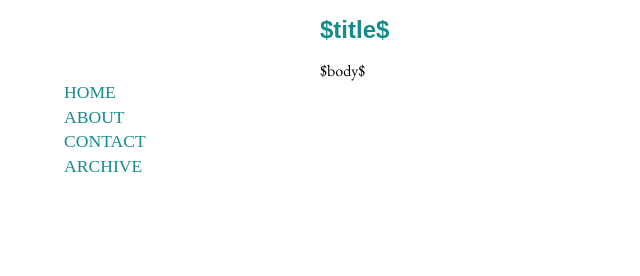
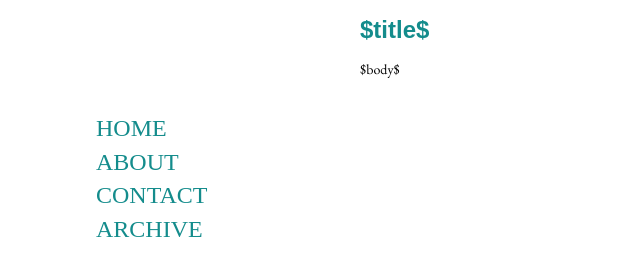
Before and after one commit to bergey/bergey.github.io, a plain HTML site: page templates/default.html in a window 1280 px wide. Shown: the whole page, without its empty margins (0-640 px from the left). Drawn offline with nearby package versions, Linux system fonts and the light colour scheme; a web font is replaced by a local one.

Commit message:
WIP: move font & size css

```diff
--- a/css/default.css
+++ b/css/default.css
@@ -4,6 +4,8 @@
 body {
    font-family: EB Garamond;
    margin: 0px auto 0px auto;
+   font-size: 14px;
+
 }
 
 div#header {
@@ -27,6 +29,9 @@
    position:fixed;
    float: left;
    font-family: Belleza;
+   color: rgb(20, 140, 140);
+   font-size: 24px;
+
 }
 
 div.content {
@@ -60,7 +65,6 @@
 
 div.sidebar a {
    color: rgb(20, 140, 140);
-   font-size: 110%;
    text-decoration: none;
    text-transform: uppercase;
    line-height: 140%;
@@ -95,5 +99,4 @@
 
 p {
    font-family: EB Garamond, serif;
-   font-size: 14px;
-}
+ }
```
